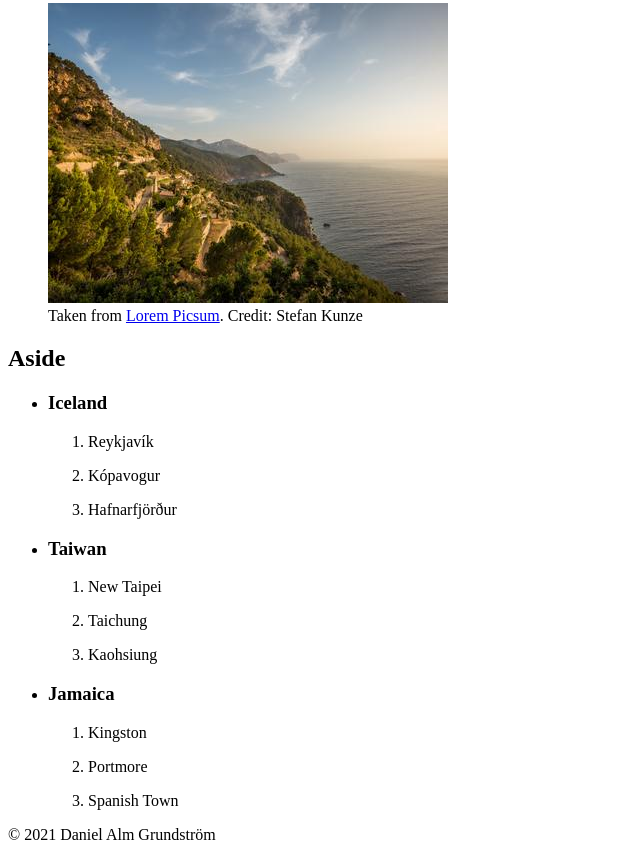
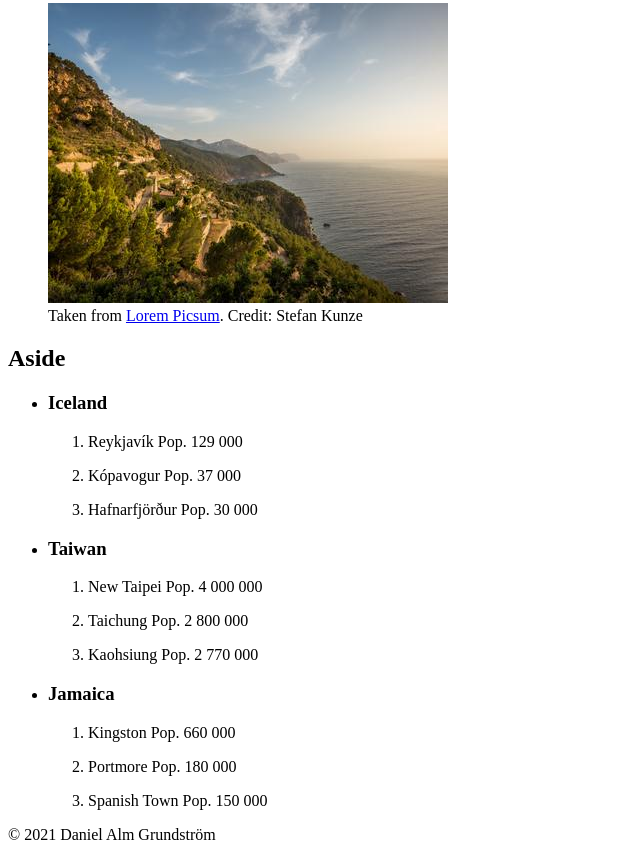
Before and after one commit to almgru/assignment-html-fundamentals-j33, a website: page public/index.html in a window 1280 px wide. Shown: the part 793-1645 px from the top of the page, without its empty margins (0-640 px from the left). Drawn offline with Linux system fonts and the light colour scheme.

Commit message:
Adds population to city list

```diff
--- a/public/index.html
+++ b/public/index.html
@@ -90,13 +90,13 @@
                 <h3>Iceland</h3>
                 <ol>
                     <li>
-                        <p>Reykjavík</p>
+                        <p>Reykjavík Pop. 129 000</p>
                     </li>
                     <li>
-                        <p>Kópavogur</p>
+                        <p>Kópavogur Pop. 37 000</p>
                     </li>
                     <li>
-                        <p>Hafnarfjörður</p>
+                        <p>Hafnarfjörður Pop. 30 000</p>
                     </li>
                 </ol>
             </li>
@@ -104,13 +104,13 @@
                 <h3>Taiwan</h3>
                 <ol>
                     <li>
-                        <p>New Taipei</p>
+                        <p>New Taipei Pop. 4 000 000</p>
                     </li>
                     <li>
-                        <p>Taichung</p>
+                        <p>Taichung Pop. 2 800 000</p>
                     </li>
                     <li>
-                        <p>Kaohsiung</p>
+                        <p>Kaohsiung Pop. 2 770 000</p>
                     </li>
                 </ol>
             </li>
@@ -118,13 +118,13 @@
                 <h3>Jamaica</h3>
                 <ol>
                     <li>
-                        <p>Kingston</p>
+                        <p>Kingston Pop. 660 000</p>
                     </li>
                     <li>
-                        <p>Portmore</p>
+                        <p>Portmore Pop. 180 000</p>
                     </li>
                     <li>
-                        <p>Spanish Town</p>
+                        <p>Spanish Town Pop. 150 000</p>
                     </li>
                 </ol>
             </li>
```
